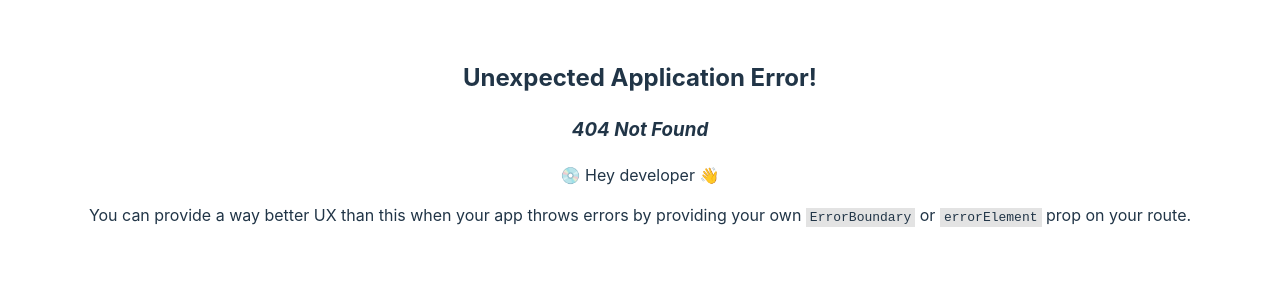
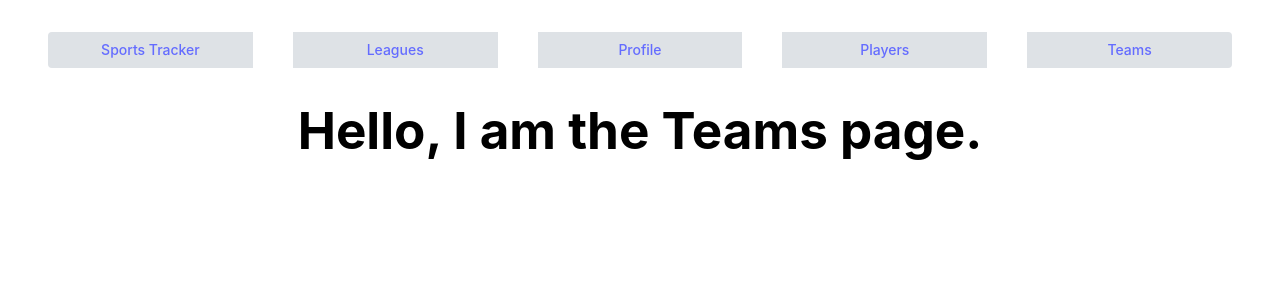
Before and after one commit to mariarahmouni/sports-tracker, a React (Vite) app: page /Teams in a window 1280 px wide. Before the commit this address had no page. Shown: the top 300 px of the page. Built offline with nearby package versions, Linux system fonts and the light colour scheme.

Commit message:
Created and styled link component display for the navba. Added routes for profile, leagues, players, and teams pages

```diff
--- a/src/api/hooks/useGetPersonById.ts
+++ b/src/api/hooks/useGetPersonById.ts
@@ -1,7 +1,7 @@
 import React from "react";
 import { toast } from "react-toastify";
 import { Person, personService } from "../services/personsService";
-import Persons from "../../components/Persons";
+import Persons from "../../components/persons/Persons";
 
 const useGetPersonById = (id: number): Person | undefined => {
     const [person, setPerson] = React.useState<Person>();
--- a/src/components/Persons.tsx
+++ /dev/null
@@ -1,11 +0,0 @@
-import useGetAllPersons from "../api/hooks/useGetAllPersons";
-
-const Persons = (): JSX.Element => {
-    const persons = useGetAllPersons();
-
-    return (<div>Persons!
-        {persons.map((p) => <span>{`${p.firstName} ${p.lastName}`}</span>)}
-    </div>)
-}
-
-export default Persons;
--- a/src/components/dashboard/Dashboard.tsx
+++ b/src/components/dashboard/Dashboard.tsx
@@ -1,16 +1,16 @@
+import useGetAllPersons from "../../api/hooks/useGetAllPersons";
 import NavBar from "../navigation-bar/NavBar";
-import Persons from "../Persons";
+import { Person } from "../../api/services/personsService";
+import Practice from "./Practice";
 
 
 const Dashboard = () => {
-
-
     return (
         <div>
             <NavBar />
-            <Persons />
-           <h1>Hello, this is the dashboard.</h1>
-           {/* <DropdownComponent data={} more="More items here" /> */}
+            <Practice />
+            <h1>Hello, I am the Dashboard.</h1>
+
         </div>
     );
 };
--- /dev/null
+++ b/src/components/dashboard/Practice.tsx
@@ -0,0 +1,15 @@
+import { Person } from "../../api/services/personsService";
+import useGetAllPersons from "../../api/hooks/useGetAllPersons";
+
+const Practice = () => {
+    const persons = useGetAllPersons();
+    return (
+        <ul>
+            {persons.map((person) => (
+                <li key={person.id}>{person.firstName}</li>
+            ))}
+        </ul>
+    );
+}
+
+export default Practice;
--- a/src/components/navigation-bar/NavBar.tsx
+++ b/src/components/navigation-bar/NavBar.tsx
@@ -1,10 +1,25 @@
-import Dropdown from "./Dropdown";
+import NavLinks from "./NavLinks";
+import styles from "../../styles/NavBar.module.scss";
+import { Container } from "@mantine/core";
 
-const NavBar =():JSX.Element => {
+const navigation = {
+    links: [
+        { name: "Sports Tracker", to: "/" },
+        { name: "Leagues", to: "/Leagues" },
+        { name: "Profile", to: "/Profile" },
+        { name: "Players", to: "/Players" },
+        { name: "Teams", to: "/Teams" },
+    ]
+}
+const { links } = navigation;
 
-    return(
-        <h1>navbar navbar navbar</h1>
-        // <Dropdown data={} more={''} />
+
+const NavBar = (): JSX.Element => {
+    console.log(links);
+    return (
+        <div>
+            <NavLinks links={links} />
+        </div>
     );
 };
 export default NavBar;
--- /dev/null
+++ b/src/components/navigation-bar/NavLinks.tsx
@@ -0,0 +1,33 @@
+import React from "react";
+import { Group, Container, UnstyledButton, NavLink, Button, ButtonGroup } from "@mantine/core";
+import { IconHome2 } from '@tabler/icons-react';
+
+export interface NavLink {
+    name: string,
+    to: string,
+}
+
+export interface NavLinksProps {
+    links: NavLink[];
+}
+
+const col = {
+    bg: 'var(--mantine-color-gray-3)',
+}
+
+const NavLinks = ({ links }: NavLinksProps): JSX.Element => (
+    <Container fluid>
+        <ButtonGroup style={{gap: 40}}>
+            {links.map(link => (
+                <Button key={link.name} {...col} style={{width: '100%'}}>
+                    <a href={link.to}>{link.name}</a>
+                </Button>
+
+            ))}
+        </ButtonGroup>
+    </Container>
+
+
+);
+
+export default NavLinks;
```
Also changed, not shown: src/api/hooks/useGetPersonByName.ts (+6 -3 lines), src/app/App.tsx (+6 -4 lines), src/app/router.tsx (+15 -6 lines).
